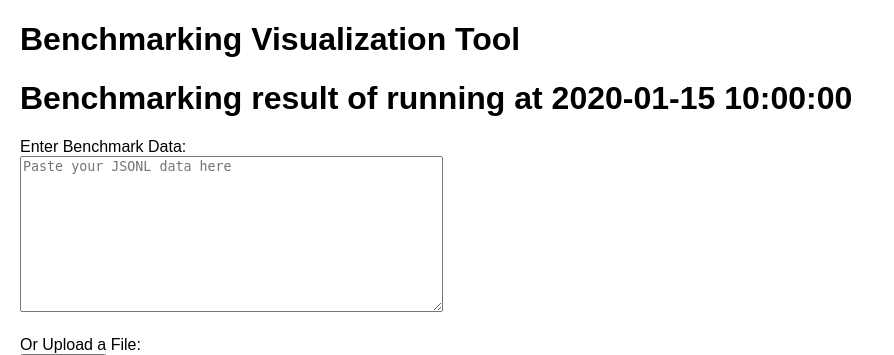
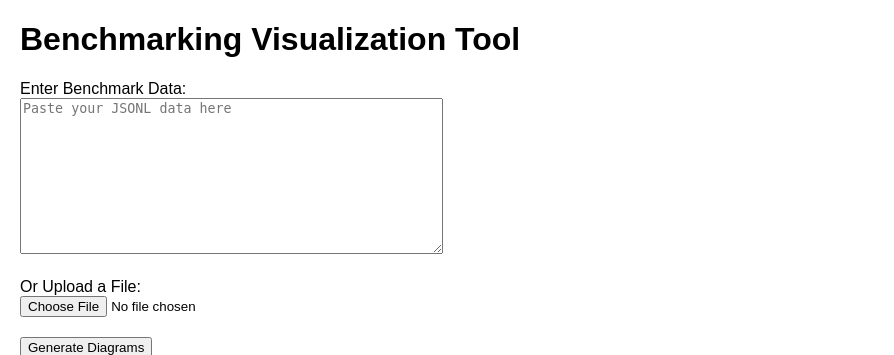
Before and after one commit to guming3d/benchmark-visualization-tool, a Flask app: template templates/index.html in a window 1280 px wide. Shown: the top 355 px of the page, without its empty margins (0-894 px from the left). Run offline with Flask 3, Linux system fonts and the light colour scheme; the template is opened without the code that fills it: most values are stand-ins (such as "Sample title", 1, 10 or a date in 2020); some libraries are stand-ins or nearby versions.

```diff
--- a/templates/index.html
+++ b/templates/index.html
@@ -18,7 +18,6 @@
 </head>
 <body>
     <h1>Benchmarking Visualization Tool</h1>
-    <h1>Benchmarking result of running at {{ formatted_time }}</h1> <!-- Header title with dynamic time -->
 
     <form action="/" method="post" enctype="multipart/form-data">
         <div class="form-section">
```
